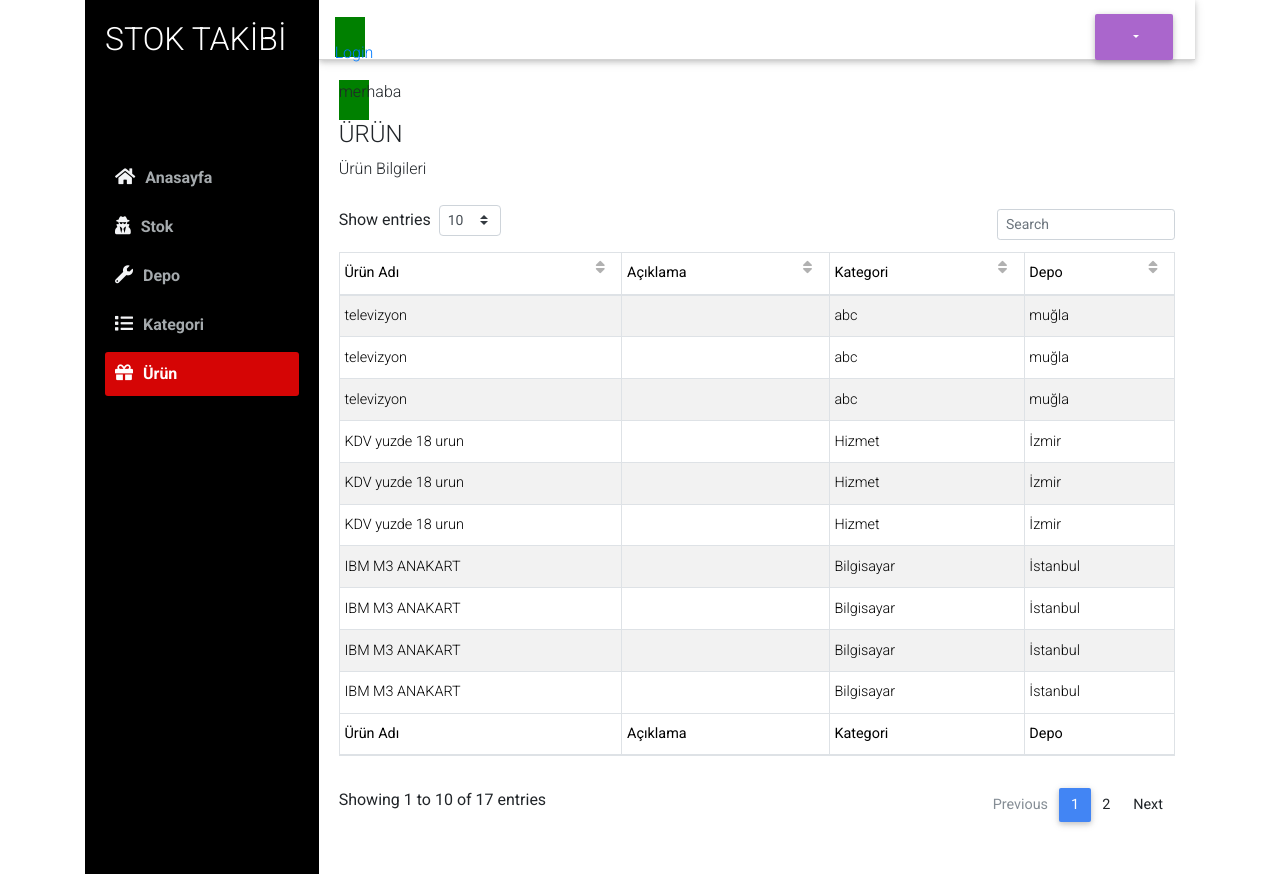
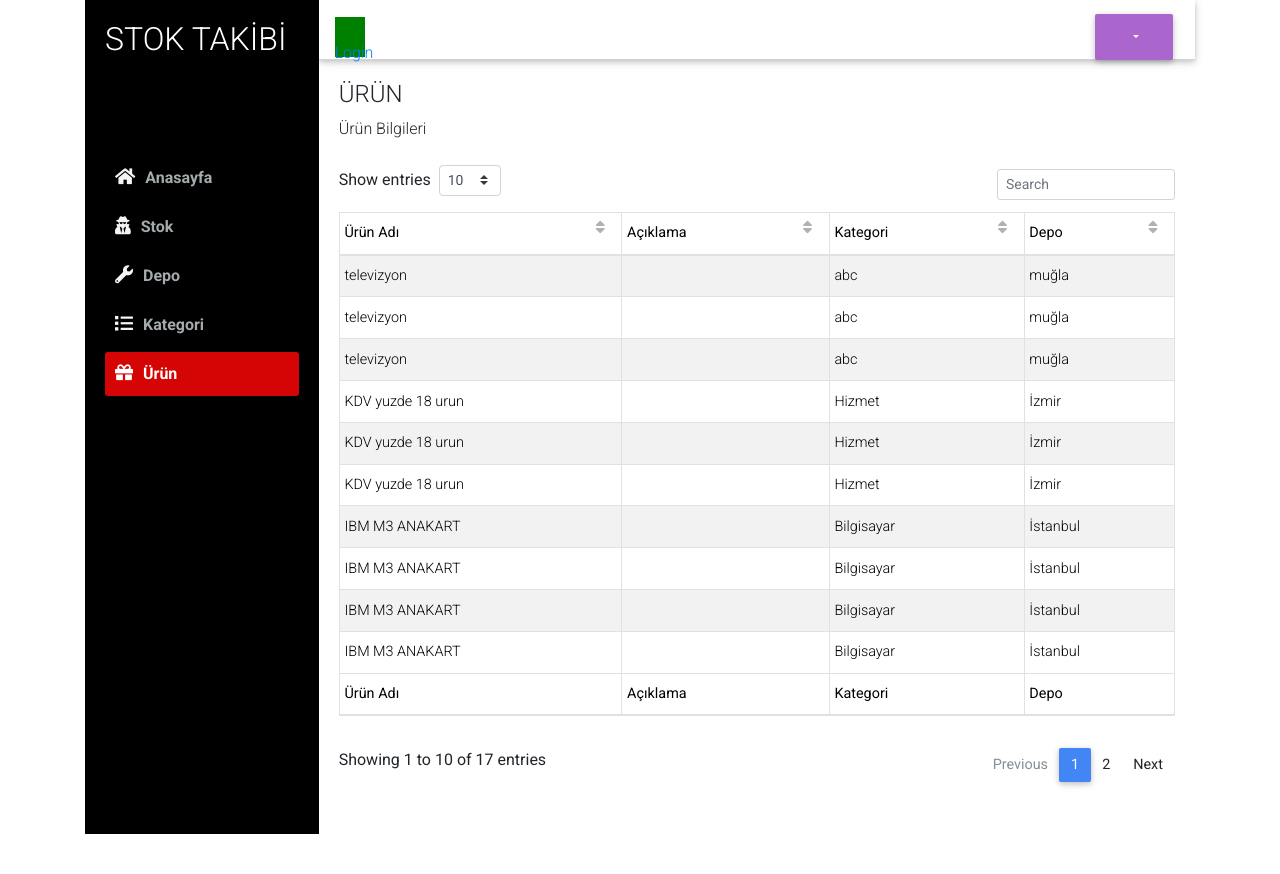
Before and after one commit to deyisk/StokTakipProgrami, a React (Create React App) app: page /Urun in a window 1280 px wide. After the commit the page ends 834 px from the top, so only its background shows below. Built offline with nearby package versions, Linux system fonts and the light colour scheme.

Commit message:
urun guncellendi

```diff
--- a/src/components/urun/Urun.js
+++ b/src/components/urun/Urun.js
@@ -12,7 +12,6 @@ const Urun = () => {
       <Navbar />
       <main>
         <div className="main__container" id="mainn">
-          <div className="button">merhaba</div>
           <div className="main__titles">
             <div className="main__greeting">
               <h4>ÜRÜN</h4>
```
